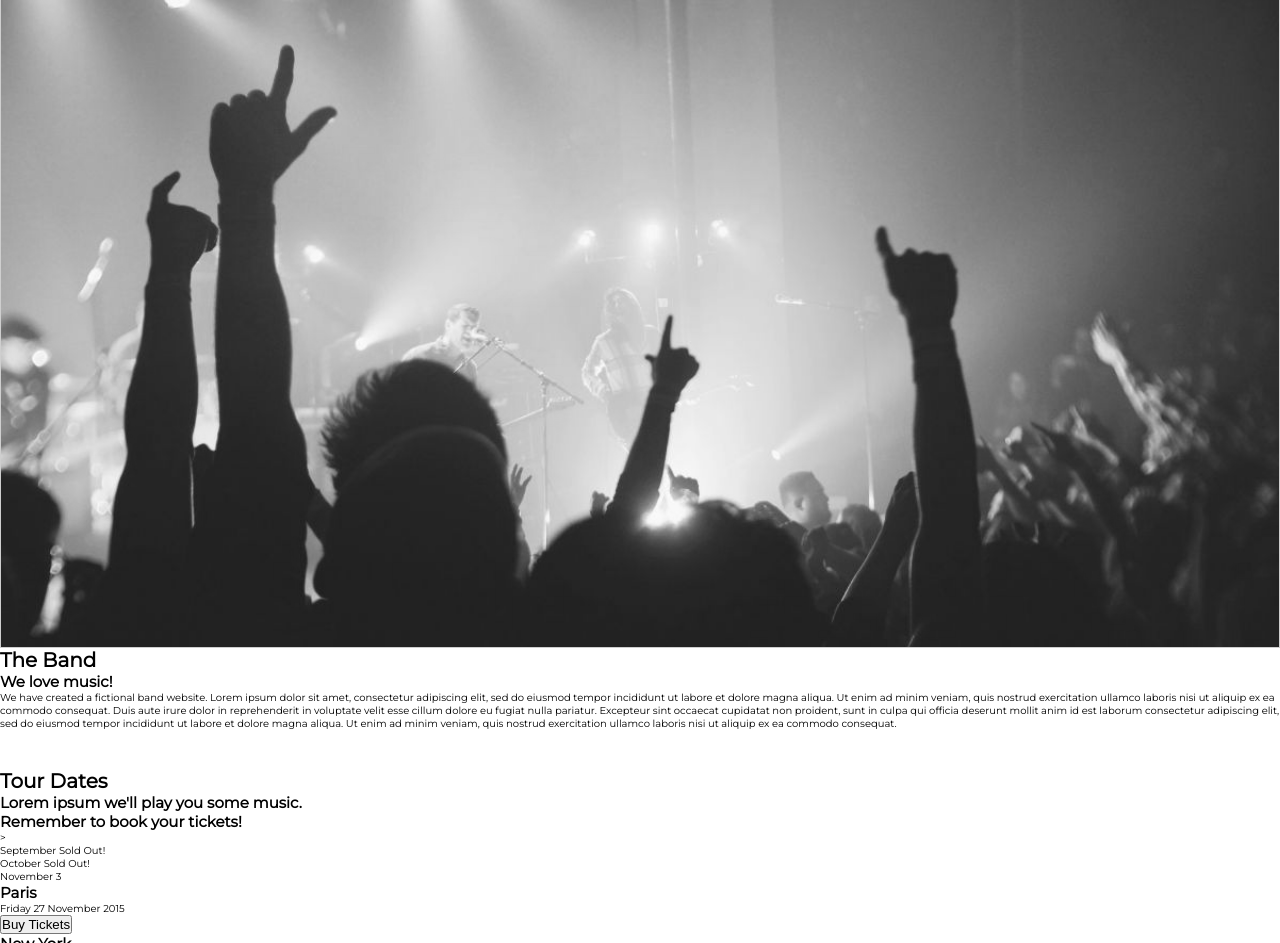
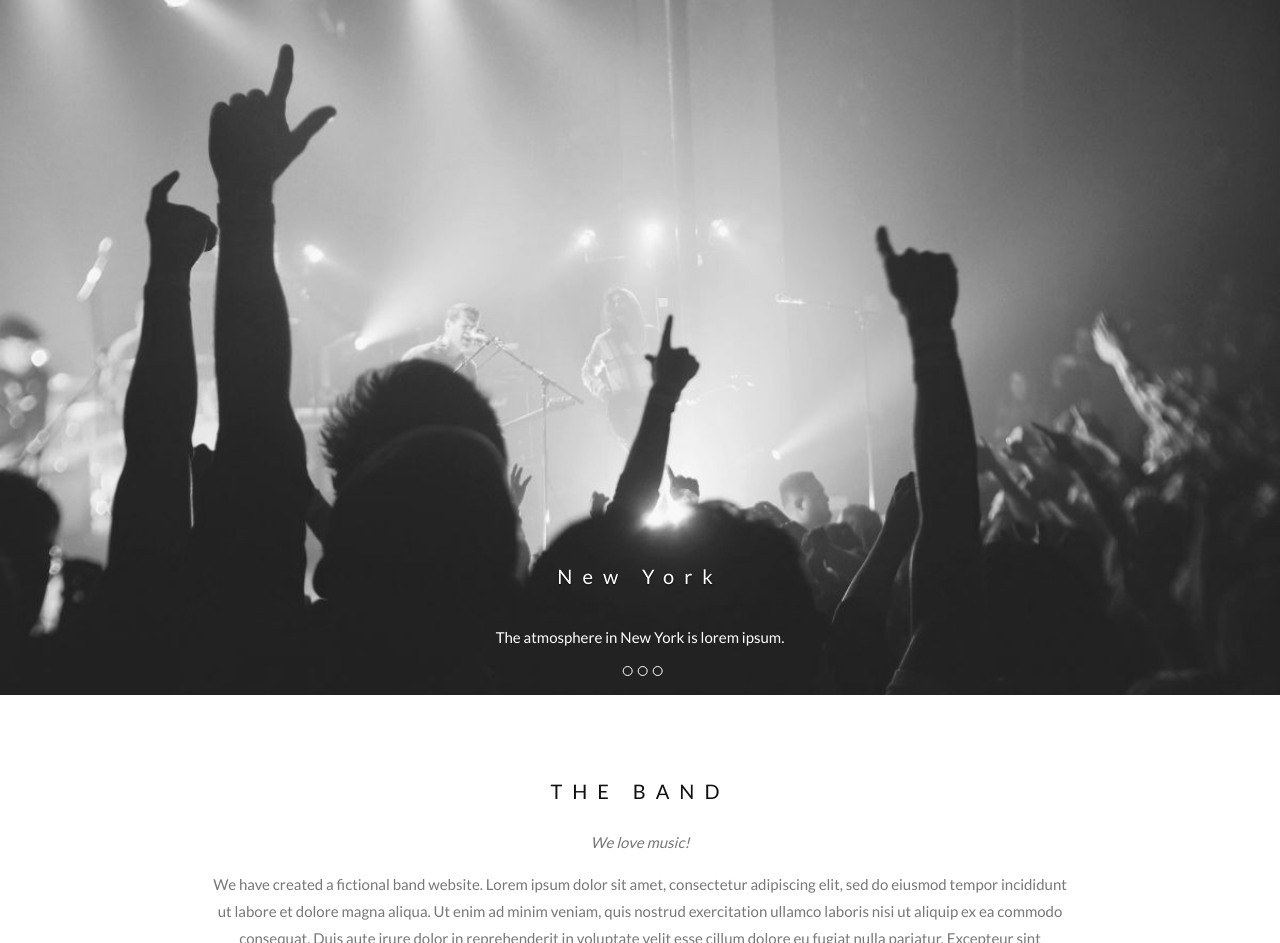
Before and after one commit to lyellgeo/band-page, a plain HTML site: page index.html in a window 1280 px wide. Shown: the part 52-995 px from the top of the page. Drawn offline with Linux system fonts and the light colour scheme.

Commit message:
worked out basic template up to tour dates

```diff
--- a/css/style.css
+++ b/css/style.css
@@ -10,22 +10,31 @@ html {
     font-family: Montserrat, sans-serif;
 }
 
+body {
+    font-size: 1.5rem;
+}
+
 a {
     text-decoration: none;
     color: inherit;
 }
 
+ul {
+    list-style-type: none
+}
+
+
 
 .header-main {
     display: inline-block;
+    position: relative;
     width: 100%;
-    height: 700px;
-    border: 1px solid pink;
-    background-image: url(../img/header-background.jpg);
-    background-size: cover;
-    image-resolution: cover;
     filter: grayscale(100%);
 
+}
+
+.header-background {
+    width: 100%;
 }
 
 .navbar {
@@ -45,7 +54,7 @@ a {
     top: 0;
 }
 
-.logo-text {
+.logo-link {
     display: flex;
     align-items: center;
     letter-spacing: .4rem;
@@ -78,3 +87,198 @@ a {
 .nav-link:hover {
     color: white;
 }
+
+.arrow-down {
+
+width: 0;
+height: 0;
+border-left: 4px solid transparent;
+border-right: 4px solid transparent;
+border-top: 4px solid #d5d5d5;
+margin-left: 1rem;
+}
+
+.nav-search {
+    margin-left: 3rem;
+    margin-right: 2rem;
+}
+
+.title {
+    position: absolute;
+    bottom: 2rem;
+    left: 50%;
+    transform: translate(-50%, 0%);
+    text-align: center;
+
+}
+
+.title-text {
+    font-family: Lato;
+    color: #fff;
+}
+
+.title-text--location {
+    font-size: 2rem;
+    letter-spacing: 1rem;
+    margin-bottom: 4rem;
+    font-weight: 500;
+    text-shadow: 0 1px 2px rgba(0,0,0,.6);
+}
+
+.title-text--description {
+    font-size: 1.5rem;
+}
+
+.title-text--link-container > ul {
+    margin-top: 2rem;
+    display: inline-flex;
+    flex-flow: row;
+}
+
+.title-text--link {
+    border: 1px solid white;
+    border-radius: 100%;
+    margin-left: 5px;
+    width: 10px;
+    height: 10px;
+}
+
+.title-text--link:hover {
+    background-color: white;
+}
+
+.band-section {
+    font-family: Lato;
+    text-align: center;
+    padding: 8rem 12rem;
+    margin-left: auto;
+    margin-right: auto;
+    color: #777;
+    width: 86%;
+
+}
+
+.bio--band-name {
+
+    font-size: 2rem;
+    color: #111;
+    font-weight: 500;
+    letter-spacing: 1rem;
+    text-transform: uppercase;
+}
+
+.bio--quote {
+    font-size: 1.5rem;
+    font-style: italic;
+    font-weight: normal;
+    margin-top: 3rem;
+
+}
+
+.bio--band-description {
+    margin-top: 2rem;
+    line-height: 2.7rem;
+}
+
+.band-members-container {
+    display: flex;
+    flex-flow: row;
+    margin-top: 4rem;
+    justify-content: space-around;
+    width: 100%;
+    border: 2px solid green;
+}
+
+.band-member {
+    flex-basis: 30%;
+    padding: 2rem;
+}
+
+.band-member--image {
+    border-radius: 100%;
+    margin-top: 5rem;
+    opacity: 0.7;
+    border: 10px solid transparent;
+    width: 100%;
+    height: auto;
+
+}
+
+.band-member--image:hover {
+    border: 10px solid rgb(241, 241, 241);
+}
+
+.tour-section {
+    display: flex;
+    flex-flow: column nowrap;
+    font-family: Lato, sans-serif;
+    background-color: #2d2d30;
+    color: #fff;
+    justify-content: center;
+    align-items: center;
+    width: 100%;
+    border: 5px solid green;
+}
+
+.tour-dates {
+    border: 2px solid red;
+}
+
+.tour-dates--header-container {
+
+    margin-top: 8rem;
+    text-align: center;
+
+}
+
+.header-container--header {
+    font-size: 2rem;
+    font-weight: normal;
+    text-transform: uppercase;
+    letter-spacing: 1rem;
+}
+
+.header-container--subheading {
+    margin-top: 3rem;
+    font-style: italic;
+    color: #bdbdbd;
+    line-height: 3rem;
+}
+
+.tour-dates--upcoming-container {
+    display: flex;
+    flex-flow: column nowrap;
+    background-color: #fff;
+    color: #bdbdbd;
+    width: 75%;
+    margin-top: 3rem;
+}
+.date-month {
+    padding: 2rem;
+    border-top: 1px solid #bdbdbd;
+    position: relative;
+}
+
+.date-month--sold-out {
+    color: white;
+    background-color: #d9534f;
+    font-size: 1.2rem;
+    font-weight: bold;
+    border-radius: 4px;
+    padding: 0.4rem;
+
+}
+
+.date-month--number {
+    position: absolute;
+    top: 1rem;
+    right: 2%;
+    color: white;
+    font-size: 1.2rem;
+    font-weight: bold;
+    background-color: #777;
+    padding: 0.2rem;
+    padding-right: 0.6rem;
+    padding-left: 0.6rem;
+    border-radius: 20px;
+}
--- a/index.html
+++ b/index.html
@@ -5,7 +5,7 @@
     <meta name="viewport" content="width=device-width, initial-scale=1.0">
     <title>Document</title>
     <link rel="stylesheet"
-          href="https://fonts.googleapis.com/css?family=Montserrat">
+          href="https://fonts.googleapis.com/css?family=Montserrat|Lato">
     <link rel="stylesheet" type="text/css" href="./css/style.css"/>
 </head>
 <body>
@@ -13,22 +13,25 @@
 
     <div class="navbar">
             <div class="logo">
-                <div class="logo-text">
+                <a class="logo-link" href="#">
                     Logo
-                </div>
+                </a>
             </div>
 
             <div class="nav-links">
-                <a class="nav-link" href="#">Home</a>
+                <a class="nav-link nav-link--home" href="#">Home</a>
                 <a class="nav-link" href="#">Band</a>
                 <a class="nav-link" href="#">Tour</a>
                 <a class="nav-link" href="#">Contact</a>
-                <a class="nav-link" href="#">More
-                    <span class="arrow-down"></span>
-
+                <a class="nav-link" href="#">More <span class="arrow-down"></span>
                 </a>
 
                 <div class="nav-search">
+                    <svg width="1em" height="1em" viewBox="0 0 16 16" class="bi bi-search" fill="currentColor" xmlns="http://www.w3.org/2000/svg">
+                        <path fill-rule="evenodd" d="M10.442 10.442a1 1 0 0 1 1.415 0l3.85 3.85a1 1 0 0 1-1.414 1.415l-3.85-3.85a1 1 0 0 1 0-1.415z"/>
+                        <path fill-rule="evenodd" d="M6.5 12a5.5 5.5 0 1 0 0-11 5.5 5.5 0 0 0 0 11zM13 6.5a6.5 6.5 0 1 1-13 0 6.5 6.5 0 0 1 13 0z"/>
+                    </svg>
+
                 </div>
 
             </div>
@@ -38,6 +41,8 @@
 
     <header class="header-main">
 
+        <img class="header-background" src="./img/header-background.jpg" alt="Band Performance">
+
 
         <div class="title">
             <div class="title-text">
@@ -46,10 +51,14 @@
                 <div class="title-text--description">
                     The atmosphere in New York is lorem ipsum.
                 </div>
-                <div class="title-text--radio-container">
-                    <button class="title button"></button>
-                    <button class="title button"></button>
-                    <button class="title button"></button>
+
+                <div class="title-text--link-container">
+                    <ul>
+                        <li class="title-text--link"></li>
+                        <li class="title-text--link"></li>
+                        <li class="title-text--link"></li>
+                    </ul>
+
                 </div>
             </div>
 
@@ -65,35 +74,35 @@
 
             <h2 class="bio--quote">We love music!</h2>
 
-            <div class="bio--band-description">
+            <p class="bio--band-description">
                 We have created a fictional band website. Lorem ipsum dolor sit amet, consectetur adipiscing elit, sed do eiusmod tempor incididunt ut labore et dolore magna aliqua. Ut enim ad minim veniam, quis nostrud exercitation ullamco laboris nisi ut aliquip ex ea commodo consequat. Duis aute irure dolor in reprehenderit in voluptate velit esse cillum dolore eu fugiat nulla pariatur. Excepteur sint occaecat cupidatat non proident, sunt in culpa qui officia deserunt mollit anim id est laborum consectetur adipiscing elit, sed do eiusmod tempor incididunt ut labore et dolore magna aliqua. Ut enim ad minim veniam, quis nostrud exercitation ullamco laboris nisi ut aliquip ex ea commodo consequat.
-            </div>
+            </p>
 
         </div>
 
-        <div class="band-section--members">
+        <div class="band-members-container">
             <div class="band-member">
-                <div class="band-member--name">
+                <h4 class="band-member--name">
+                    Name
+                </h4>
 
-                </div>
-
-                <img src="" alt="" class="band-member--image">
+                <img src="./img/bandmember.jpg" alt="Band Member" class="band-member--image">
             </div>
 
             <div class="band-member">
-                <div class="band-member--name">
+                <h4 class="band-member--name">
+                    Name
+                </h4>
 
-                </div>
-
-                <img src="" alt="" class="band-member--image">
+                <img src="./img/bandmember.jpg" alt="Band Member" class="band-member--image">
             </div>
 
             <div class="band-member">
-                <div class="band-member--name">
+                <h4 class="band-member--name">
+                    Name
+                </h4>
 
-                </div>
-
-                <img src="" alt="" class="band-member--image">
+                <img src="./img/bandmember.jpg" alt="Band Member" class="band-member--image">
             </div>
 
         </div>
@@ -101,13 +110,13 @@
     </div>
 
     <div class="tour-section section">
-        <div class="tour-dates">
+
             <div class="tour-dates--header-container">
                 <h1 class="header-container--header">Tour Dates</h1>
-                <h2 class="header-container--subheading">
+                <div class="header-container--subheading">
                     <div class="subheading--top">Lorem ipsum we'll play you some music.</div>
                     <div class="subheading--bottom">Remember to book your tickets!</div>
-                </h2>>
+                </div>
             </div>
 
         <div class="tour-dates--upcoming-container">
@@ -124,7 +133,7 @@
 
 
 
-        </div>
+
 
         <div class="tour-tickets">
 
```
Also changed, not shown: img/bandmember.jpg (added). Lines whose indentation alone changed are shown as unchanged.
